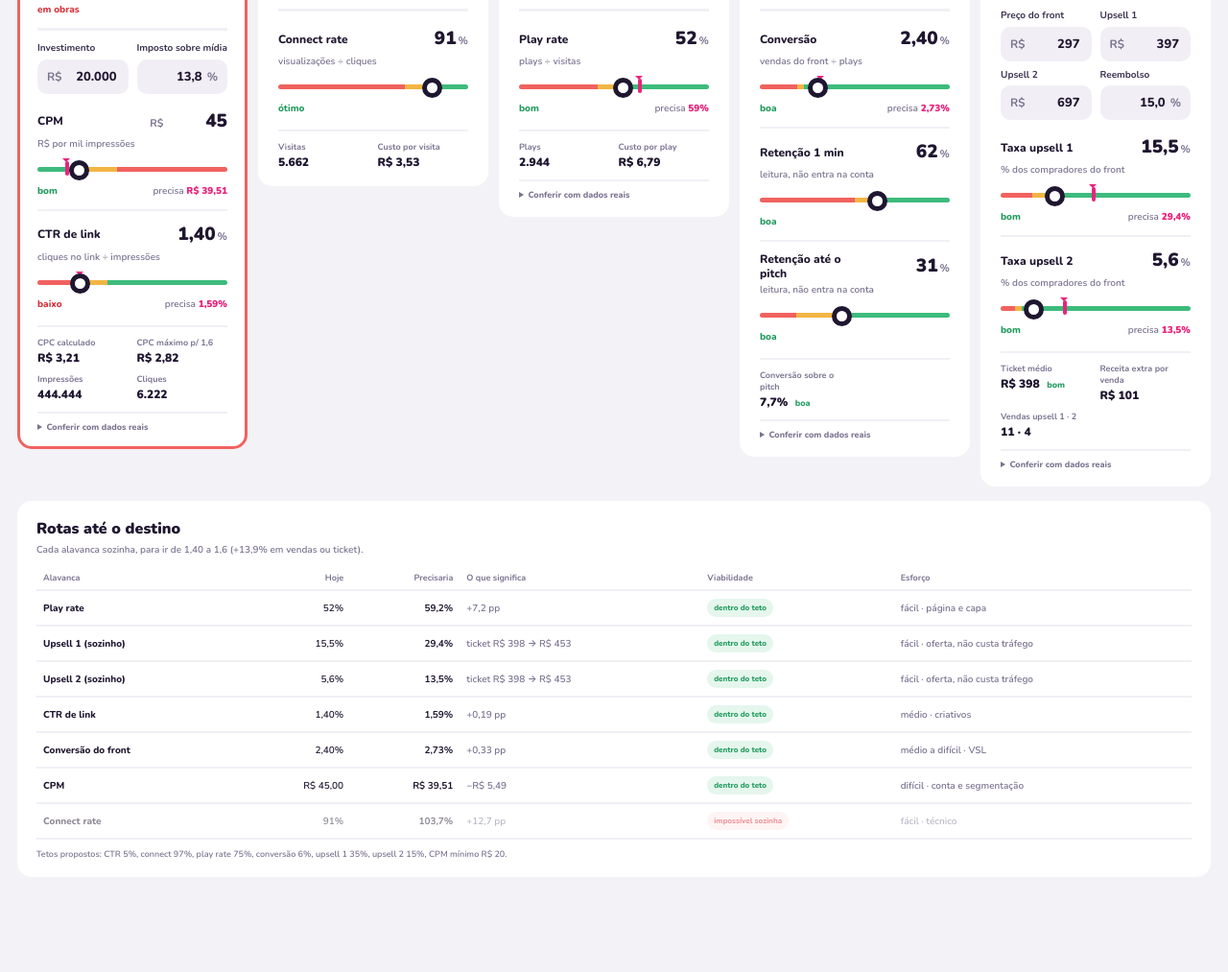
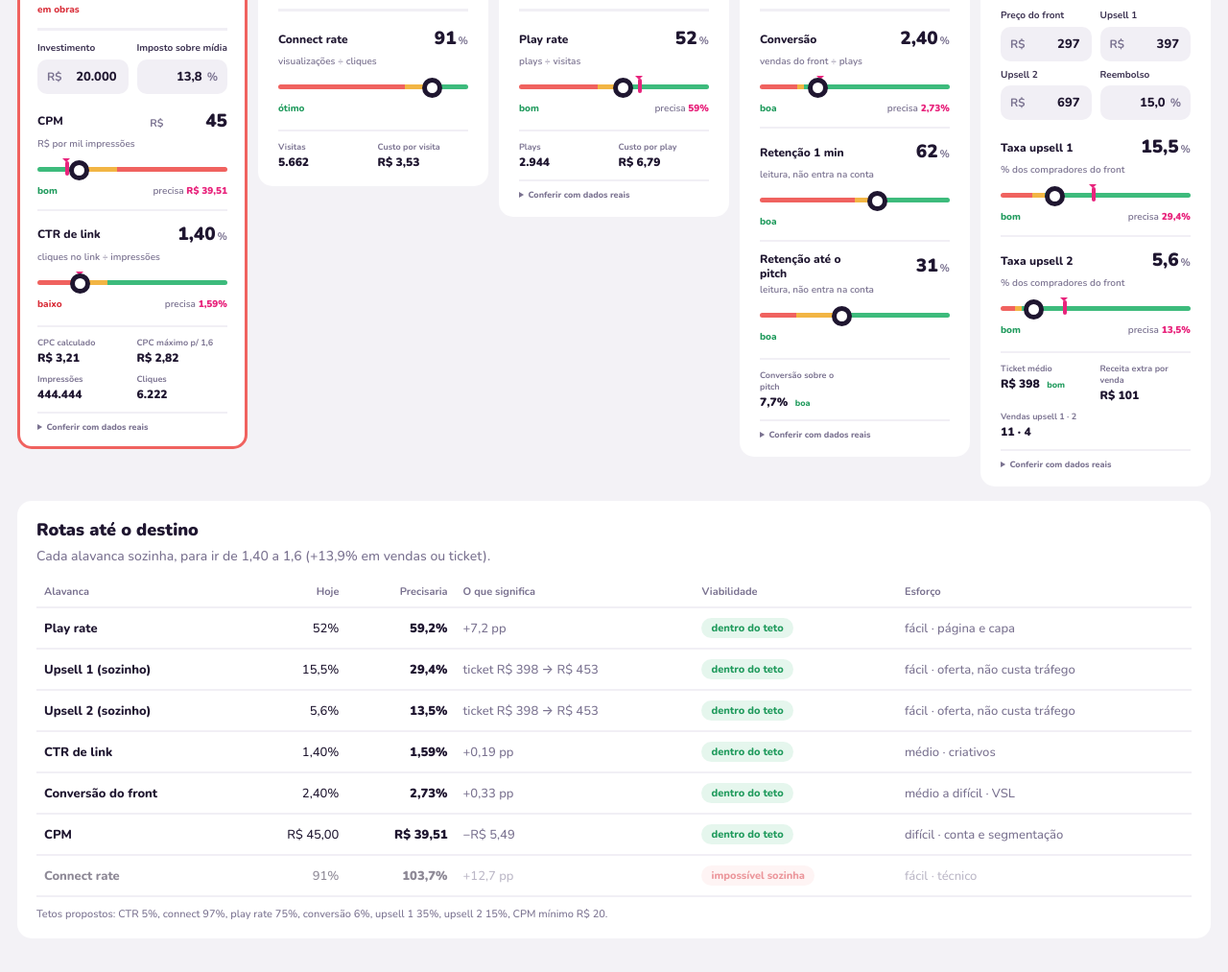
Before and after one commit to troksomhenrique-source/calculadora, a plain HTML site: page index.html in a window 1280 px wide. Shown: the part 624-1637 px from the top of the page at 96% size. Before the commit the page ends 1573 px from the top, so only its background shows below. Drawn offline with nearby package versions, Linux system fonts and the light colour scheme.

Commit message:
Add files via upload

```diff
--- a/index.html
+++ b/index.html
@@ -151,19 +151,20 @@ button,input,select{font:inherit;color:inherit}
 /* rotas */
 .bottom{margin-top:15px}
 .panel{background:var(--card);border-radius:var(--r);padding:18px 20px}
-.panel h2{margin:0;font-size:16px;font-weight:900}
-.hint{color:var(--muted);font-size:10px;margin:4px 0 10px}
-.hint.small{font-size:9px;margin:9px 0 0}
+.panel h2{margin:0;font-size:18px;font-weight:900}
+.hint{color:var(--muted);font-weight:500;font-size:14px;margin:6px 0 12px}
+.hint.small{font-size:11px;margin:10px 0 0}
 .tablewrap{overflow-x:auto}
-table{width:100%;border-collapse:collapse;font-size:10px}
-th{text-align:left;color:var(--muted);font-weight:700;font-size:9px;padding:6px 7px;border-bottom:2px solid var(--field)}
-td{padding:8px 7px;border-bottom:2px solid var(--field)}
+table{width:100%;border-collapse:collapse;font-size:13px}
+th{text-align:left;color:var(--muted);font-weight:700;font-size:11px;padding:8px 8px;border-bottom:2px solid var(--field)}
+td{font-weight:500;padding:10px 8px;border-bottom:2px solid var(--field)}
 .r{text-align:right}
 td .linklike{font-weight:800;color:var(--ink)}
+td b{font-weight:900}
 td .linklike:hover{color:var(--pink)}
 .muted{color:var(--muted)}
 tr.dim td{opacity:.5}
-.tag{display:inline-block;border-radius:549px;padding:4px 7px;font-size:8px;font-weight:800;white-space:nowrap}
+.tag{display:inline-block;border-radius:999px;padding:3px 10px;font-size:11px;font-weight:800;white-space:nowrap}
 .tag.ok{background:#3dbb7c22;color:var(--good-t)} .tag.imp{background:#f0625f22;color:var(--bad-t)}
 
 /* barra compacta */
```
